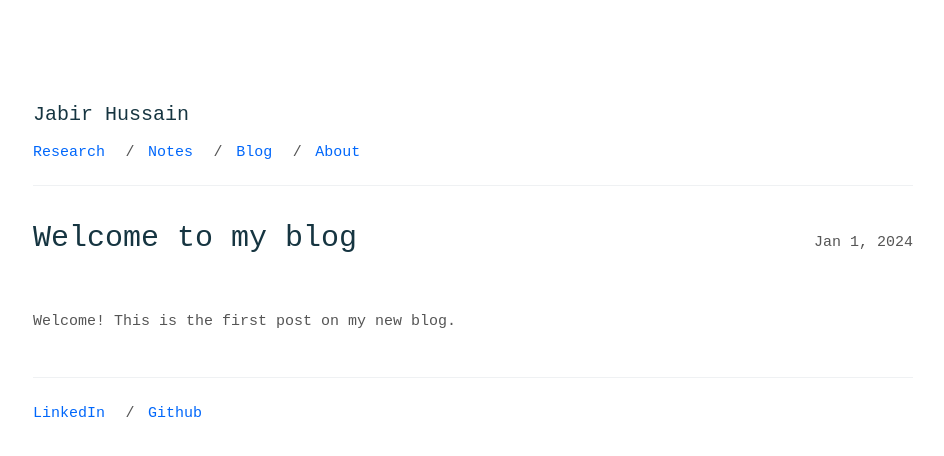
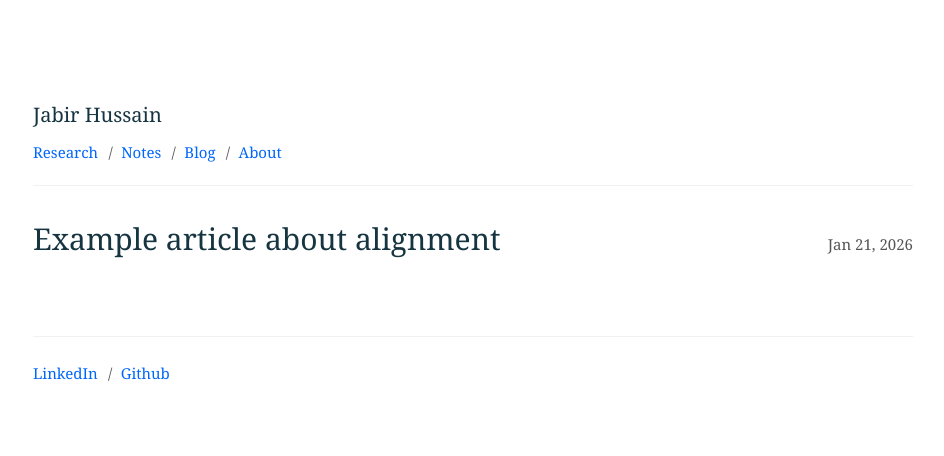
Before and after one commit to j-hussain/j-hussain.github.io, a Jekyll site: the page built from _posts/2024-01-01-welcome.md, in a window 1280 px wide. Shown: the top 456 px of the page, without its empty margins (167-1111 px from the left). Built offline with Jekyll 4.4.1, drawn with Linux system fonts in a browser that asks for light colours.

Commit message:
Update font family to Lyon Text/Georgia

```diff
--- a/_posts/2024-01-01-welcome.md
+++ b/_posts/2024-01-01-welcome.md
@@ -1,7 +1,5 @@
 ---
 layout: post
-title: Welcome to my blog
-date: 2024-01-01
+title: Example article about alignment
+date: 2026-01-21
 ---
-
-Welcome! This is the first post on my new blog.
--- a/_sass/base/_reset.scss
+++ b/_sass/base/_reset.scss
@@ -14,7 +14,7 @@ html {
 }
 
 body {
-    @include ff--sans-serif(400);
+    @include ff--serif(400);
     -webkit-font-smoothing: antialiased;
     text-align: justify;
 }
--- a/_sass/helpers/_mixins.scss
+++ b/_sass/helpers/_mixins.scss
@@ -9,8 +9,8 @@
     }
 }
 
-@mixin ff--sans-serif($font-weight: normal) {
-    font-family: 'Lucida', monospace;
+@mixin ff--serif($font-weight: normal) {
+    font-family: 'Lyon Text', Georgia, serif;
     font-weight: $font-weight;
 }
 
```
